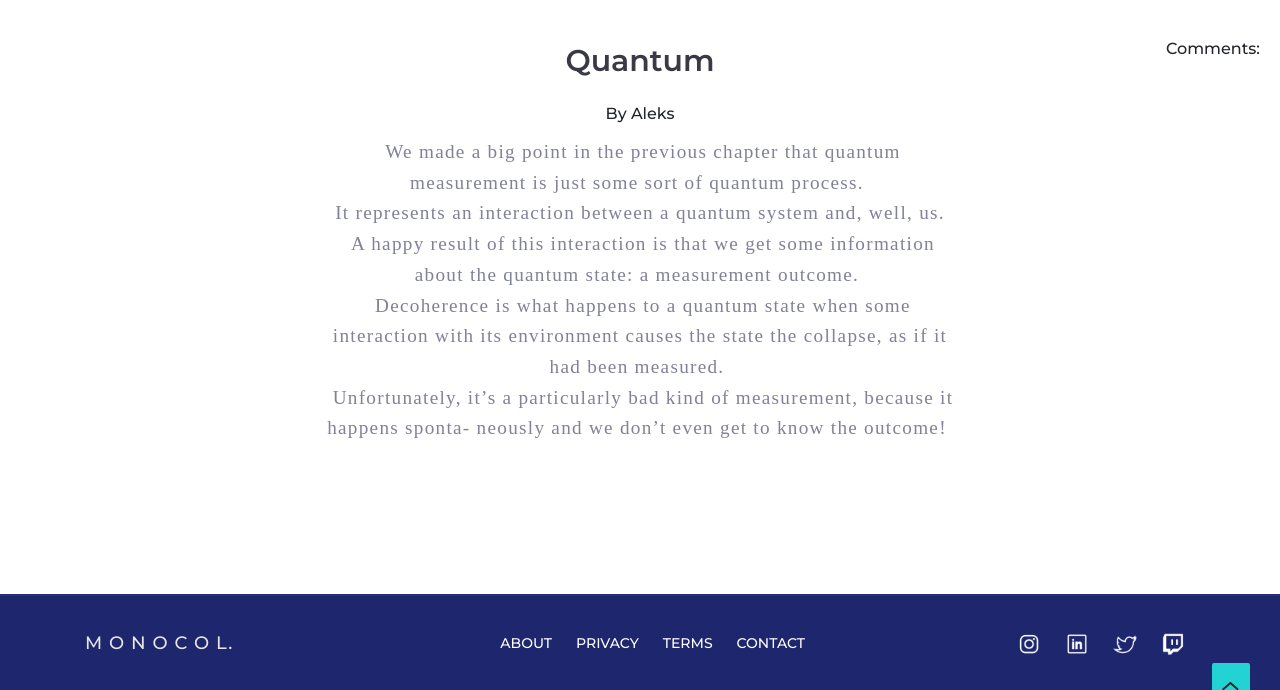
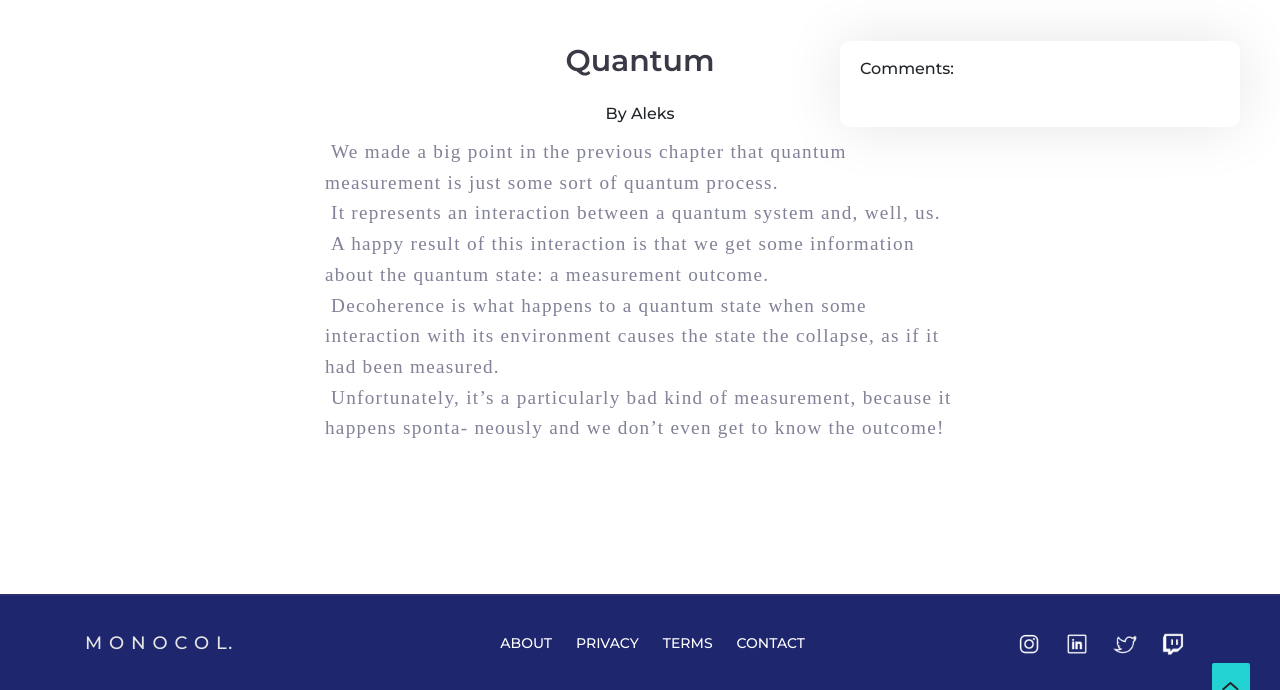
Before and after one commit to miratartarotti/Hack-a-focses, a Flask app: a page that uses templates/lecture_notes.html in a window 1280 px wide. Shown: the part 59-749 px from the top of the page. Run offline with Flask 2, Linux system fonts and the light colour scheme; data comes from the database, SQL or seed files in the repository; some libraries are stand-ins or nearby versions.

Commit message:
comment box and styles

```diff
--- a/static/assets/css/style.css
+++ b/static/assets/css/style.css
@@ -640,6 +640,10 @@ body {
 
 .flex-intro {
 	margin-bottom: 50px;
+	text-align: left;
+}
+
+.flex-intro h3 {
 	text-align: center;
 }
 
@@ -649,6 +653,7 @@ body {
 	color: #3a3a47;
 	line-height: 1.3;
 	margin-bottom: 10px;
+	text-align: center;
 }
 
 .flex-intro p {
@@ -2434,11 +2439,32 @@ ul#countdown li {
 .sentence:active {
     background-size: 80% 100%;
 }
+.comment h5{
+	font-family: monospace;
+	font-size:0.7rem;
+	letter-spacing: .10em;
+	color: rgba(36, 36, 36, 0.7);
+}
+
+.comment p{
+	font-family: 'Montserrat';
+}
 
 #comment-box {
-    position: absolute;
-    width: 300px;
-    right: 20px;
+    position: fixed;
+    width: 500px;
+    right: 40px;
     top: 100px;
-    text-align: right;
-}
+    text-align: left;
+	padding: 20px 20px 50px 20px;
+	margin: 50 auto;
+	margin-bottom: 30px;
+	background-color: #FFFFFF;
+	box-shadow: 0px 0px 60px 0px rgba(0,0,0,.1);
+	border: transparent;
+	border-radius: 10px;
+	max-width: 400px;
+}
+#comment-box .h2{
+	text-align: center;
+}
--- a/templates/lecture_notes.html
+++ b/templates/lecture_notes.html
@@ -41,12 +41,17 @@
         <!-- Features Section -->
         <div id="features" class="flex-split">
           <div class="container-s">
-            <div class="flex-intro align-center wow fadeIn">
+            <div class="flex-intro wow fadeIn">
               {{ lecture_contents }}
             </div>
           </div>
         </div>
 
+        <div id="comment-box">
+          <h2>Comments: </h2>
+            <div id="comment-contents"></div>
+          </div>
+        </div>
 
         <!-- Footer -->
         <div class="footer">
@@ -84,11 +89,6 @@
       </div> <!-- Main -->
 </div><!-- Wrapper -->
 
-<div id="comment-box">
-  <h3>Comments:</h3>
-  <div id="comment-contents"></div>
-</div>
-
     <!-- Jquery and Js Plugins -->
     <script src="static/assets/js/jquery-2.1.1.js"></script>
     <script src="static/assets/js/popper.min.js"></script>
--- a/test_db.py
+++ b/test_db.py
@@ -92,11 +92,10 @@ def get_comments(lecture_id, sentence_id, html = False):
     if html == False:
         return rows
     else:
+        format = "%d-%m-%Y %H:%M:%S[.ffffff]"
         sentence = ''
-        if len(rows) == 0:
-            sentence += 'No comments on this sentence'
-        for row in rows:
-            sentence += f'<div class = "comment"> On the {row[2]}, {row[1]} wrote: <br> {row[0]} </div><br>'
+        for comment, user_id, date in rows:
+            sentence += f'<br><div class = "comment"> <h5>On the {date[0:10]}, user_{user_id} wrote:</h5> <p>{comment}</p> </div>'
         return sentence
 
 def init():
```
